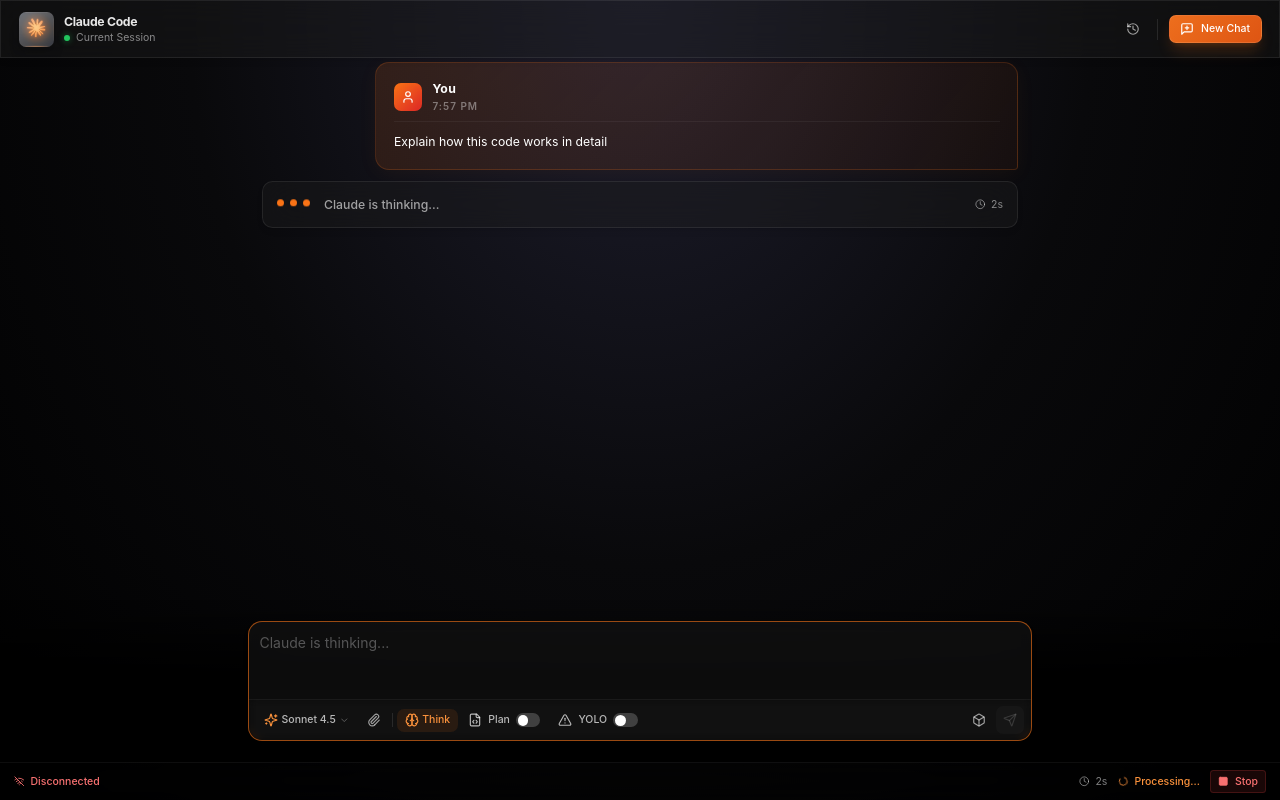
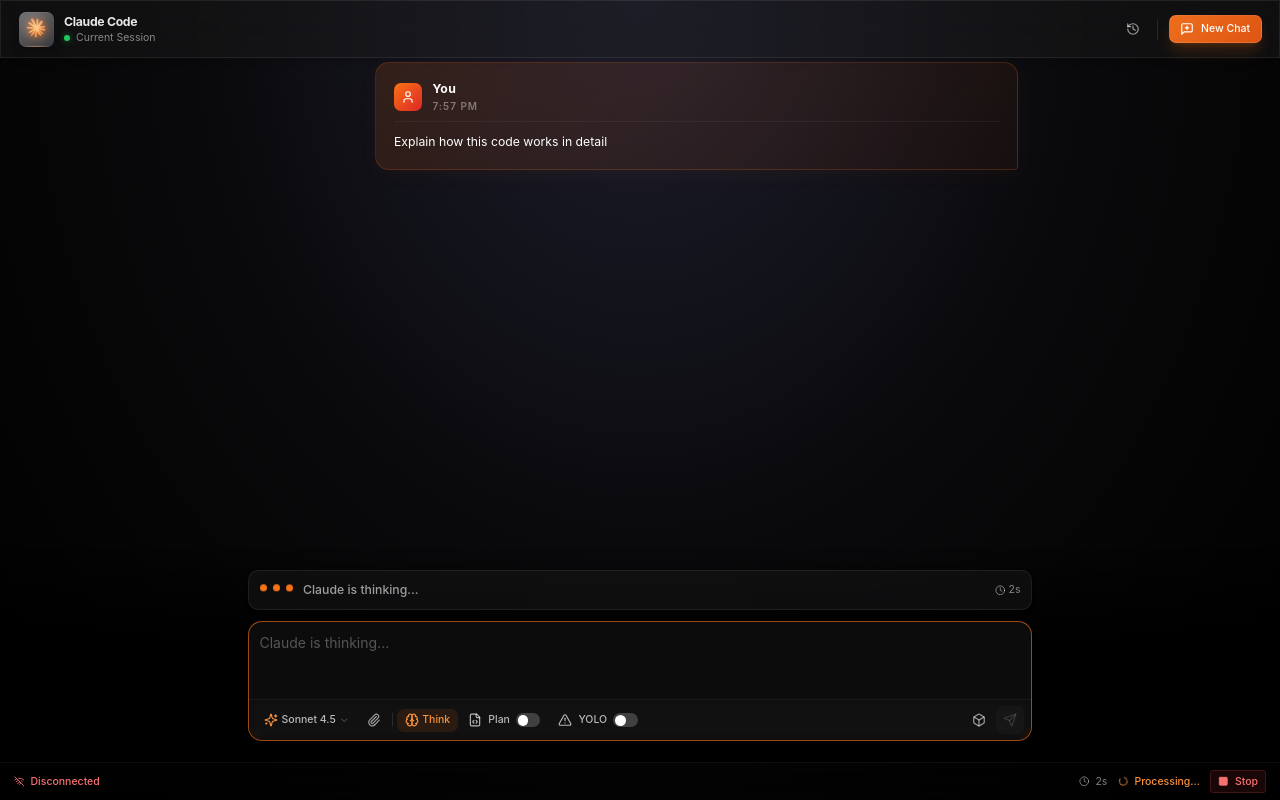
Before and after one commit to MaheshKok/claude-code-gui-vscode, a React app: page / in a window 1280 px wide. Both pictures are taken after a click on the button "Explain Code". Built offline with nearby package versions, Linux system fonts and the light colour scheme; the HTML template or start-up script is replaced by a standard one.

Commit message:
feat: Refactor JourneyTimeline and ChatContainer components to remove processing state handling; update types and hooks accordingly

```diff
--- a/src/webview/components/Chat/ChatContainer.tsx
+++ b/src/webview/components/Chat/ChatContainer.tsx
@@ -5,7 +5,7 @@
 import { JourneyTimeline } from "./JourneyTimeline";
 import type { TodoItem } from "../Tools";
 import { ThinkingIntensity } from "../../../shared/constants";
-import { formatDuration, formatTokenCount, formatCost } from "../../utils";
+import { formatDuration, formatTokenCount } from "../../utils";
 import { Clock, Zap, DollarSign } from "lucide-react";
 
 interface ChatContainerProps {
@@ -65,30 +65,37 @@
     const [savedStartTime, setSavedStartTime] = React.useState<number | null>(null);
 
     // Initialize local duration from localStorage
-    const [localDurationMs, setLocalDurationMs] = React.useState<number | null>(() => {
+    const [localDurationMs, setLocalDurationMs] = React.useState<number | null>(null);
+
+    // Track elapsed time while processing
+    const [elapsedMs, setElapsedMs] = React.useState(0);
+
+    // Reload duration when session changes or when sessionId becomes available
+    React.useEffect(() => {
         try {
             const saved = localStorage.getItem(DURATION_STORAGE_KEY);
-            return saved ? parseInt(saved, 10) : null;
+            // Reset to the saved value (or null if no saved value)
+            setLocalDurationMs(saved ? parseInt(saved, 10) : null);
         } catch {
-            return null;
+            setLocalDurationMs(null);
         }
-    });
+    }, [DURATION_STORAGE_KEY]);
 
-    // Track previous session to detect session changes
-    const prevSessionRef = React.useRef<string | null | undefined>(sessionId);
+    // Track elapsed time while processing
+    React.useEffect(() => {
+        if (!isProcessing || !requestStartTime) {
+            setElapsedMs(0);
+            return;
+        }
 
-    // Reload duration when session changes
-    React.useEffect(() => {
-        if (prevSessionRef.current !== sessionId) {
-            try {
-                const saved = localStorage.getItem(DURATION_STORAGE_KEY);
-                setLocalDurationMs(saved ? parseInt(saved, 10) : null);
-            } catch {
-                setLocalDurationMs(null);
-            }
-            prevSessionRef.current = sessionId;
-        }
-    }, [sessionId, DURATION_STORAGE_KEY]);
+        const tick = () => {
+            setElapsedMs(Date.now() - requestStartTime);
+        };
+
+        tick();
+        const interval = setInterval(tick, 200);
+        return () => clearInterval(interval);
+    }, [isProcessing, requestStartTime]);
 
     // When processing starts, save the start time
     React.useEffect(() => {
@@ -125,8 +132,6 @@
                     isProcessing={isProcessing}
                     showEmptyState={showEmptyState}
                     onAction={onSendMessage}
-                    requestStartTime={requestStartTime}
-                    totalTokens={totalTokens}
                 />
             </div>
 
@@ -138,7 +143,42 @@
                         </div>
                     )}
 
-                    {/* Stats below Tasks - positioned at bottom right */}
+                    {/* Processing indicator - below Tasks for consistency */}
+                    {isProcessing && (
+                        <div className="glass rounded-xl p-3 flex items-center justify-between mb-1">
+                            <div className="flex items-center gap-3">
+                                <div className="flex gap-1.5">
+                                    <div className="w-2 h-2 bg-orange-500 rounded-full animate-bounce [animation-delay:-0.3s]" />
+                                    <div className="w-2 h-2 bg-orange-500 rounded-full animate-bounce [animation-delay:-0.15s]" />
+                                    <div className="w-2 h-2 bg-orange-500 rounded-full animate-bounce" />
+                                </div>
+                                <span className="text-sm font-medium text-white/60">
+                                    Claude is thinking...
+                                </span>
+                            </div>
+                            <div className="flex items-center gap-3 text-xs text-white/50">
+                                {elapsedMs > 0 && (
+                                    <div className="flex items-center gap-1" title="Elapsed Time">
+                                        <Clock className="w-3 h-3" />
+                                        <span>{formatDuration(elapsedMs, { abbreviated: true })}</span>
+                                    </div>
+                                )}
+                                {totalTokens > 0 && (
+                                    <div className="flex items-center gap-1" title="Tokens">
+                                        <Zap className="w-3 h-3" />
+                                        <span>
+                                            {formatTokenCount(totalTokens, {
+                                                includeSuffix: true,
+                                                abbreviated: true,
+                                            })}
+                                        </span>
+                                    </div>
+                                )}
+                            </div>
+                        </div>
+                    )}
+
+                    {/* Stats below Tasks - positioned at bottom right (shown when not processing) */}
                     {showStats && (
                         <div className="flex justify-end mb-1">
                             <div className="flex items-center gap-3 text-xs text-white/40">
@@ -167,7 +207,7 @@
                                     <div className="flex items-center gap-1" title="Session Cost">
                                         <DollarSign className="w-3 h-3" />
                                         <span>
-                                            {formatCost(sessionCostUsd, { showFreeForZero: false })}
+                                            {sessionCostUsd.toFixed(2)}
                                         </span>
                                     </div>
                                 )}
--- a/src/webview/components/Chat/JourneyTimeline/JourneyTimeline.tsx
+++ b/src/webview/components/Chat/JourneyTimeline/JourneyTimeline.tsx
@@ -14,8 +14,6 @@
 import { ToolStep } from "./ToolStep";
 import { PlanGroup } from "./PlanGroup";
 import { getGroupStatus } from "./utils";
-import { formatDuration, formatTokenCount } from "../../../utils";
-import { Clock, Zap } from "lucide-react";
 import type {
     TimelineItem,
     TimelineItemTool,
@@ -151,13 +149,10 @@
     isProcessing,
     showEmptyState = true,
     onAction,
-    requestStartTime,
-    totalTokens = 0,
 }) => {
     const [collapsedPlans, setCollapsedPlans] = useState<Record<string, boolean>>({});
     const [collapsedSteps, setCollapsedSteps] = useState<Record<string, boolean>>({});
     const [copiedPlanId, setCopiedPlanId] = useState<string | null>(null);
-    const [elapsedMs, setElapsedMs] = useState(0);
     const bottomRef = useRef<HTMLDivElement>(null);
 
     const items = useMemo<TimelineItem[]>(() => buildTimelineItems(messages), [messages]);
@@ -169,22 +164,6 @@
         }
         return null;
     }, [messages]);
-
-    // Track elapsed time while processing
-    useEffect(() => {
-        if (!isProcessing || !requestStartTime) {
-            setElapsedMs(0);
-            return;
-        }
-
-        const tick = () => {
-            setElapsedMs(Date.now() - requestStartTime);
-        };
-
-        tick();
-        const interval = setInterval(tick, 200);
-        return () => clearInterval(interval);
-    }, [isProcessing, requestStartTime]);
 
     useEffect(() => {
         if (bottomRef.current) {
@@ -266,43 +245,6 @@
                 );
             })}
 
-            {/* Processing indicator with time elapsed and tokens */}
-            {isProcessing && (
-                <div className="glass rounded-xl p-4 flex items-center justify-between">
-                    <div className="flex items-center gap-4">
-                        <div className="flex gap-1.5">
-                            <div className="w-2 h-2 bg-orange-500 rounded-full animate-bounce [animation-delay:-0.3s]" />
-                            <div className="w-2 h-2 bg-orange-500 rounded-full animate-bounce [animation-delay:-0.15s]" />
-                            <div className="w-2 h-2 bg-orange-500 rounded-full animate-bounce" />
-                        </div>
-                        <span className="text-sm font-medium text-white/60">
-                            Claude is thinking...
-                        </span>
-                    </div>
-
-                    {/* Processing stats */}
-                    <div className="flex items-center gap-3 text-xs text-white/50">
-                        {elapsedMs > 0 && (
-                            <div className="flex items-center gap-1.5" title="Elapsed Time">
-                                <Clock className="w-3 h-3" />
-                                <span>{formatDuration(elapsedMs, { abbreviated: true })}</span>
-                            </div>
-                        )}
-                        {totalTokens > 0 && (
-                            <div className="flex items-center gap-1.5" title="Tokens">
-                                <Zap className="w-3 h-3" />
-                                <span>
-                                    {formatTokenCount(totalTokens, {
-                                        includeSuffix: true,
-                                        abbreviated: true,
-                                    })}
-                                </span>
-                            </div>
-                        )}
-                    </div>
-                </div>
-            )}
-
             <div ref={bottomRef} className="h-4" />
         </div>
     );
--- a/src/webview/components/Chat/JourneyTimeline/types.ts
+++ b/src/webview/components/Chat/JourneyTimeline/types.ts
@@ -51,11 +51,6 @@
     isProcessing: boolean;
     showEmptyState?: boolean;
     onAction?: (prompt: string) => void;
-    // Processing stats
-    requestStartTime?: number | null;
-    totalTokens?: number;
-    sessionCostUsd?: number;
-    lastDurationMs?: number | null;
 }
 
 /**
--- a/src/webview/hooks/useMessageHandlers.ts
+++ b/src/webview/hooks/useMessageHandlers.ts
@@ -70,6 +70,7 @@
     const stopRequestTiming = useChatStore((s) => s.stopRequestTiming);
     const hydrateConversation = useChatStore((s) => s.hydrateConversation);
     const costs = useChatStore((s) => s.costs);
+    const sessionId = useChatStore((s) => s.sessionId);
 
     const loadFromVSCode = useSettingsStore((s) => s.loadFromVSCode);
 
@@ -297,8 +298,17 @@
                         ? data.totalCost
                         : costs.sessionCostUsd + data.totalCostUsd;
                 updateSessionCost(sessionCost);
-                if (typeof data.durationMs === "number") {
+                if (typeof data.durationMs === "number" && data.durationMs > 0) {
                     setLastDurationMs(data.durationMs);
+                    // Persist duration to localStorage for retrieval after navigation
+                    try {
+                        const storageKey = sessionId
+                            ? `claude-code-gui-duration-${sessionId}`
+                            : "claude-code-gui-duration-global";
+                        localStorage.setItem(storageKey, data.durationMs.toString());
+                    } catch {
+                        // Ignore localStorage errors
+                    }
                 }
                 if (typeof data.requestCount === "number") {
                     setRequestCount(data.requestCount);
@@ -535,6 +545,7 @@
         setActiveConversationId,
         activeConversationId,
         costs.sessionCostUsd,
+        sessionId,
     ]);
 
     return {
```
Also changed, not shown: 1 other file (tests, documents, lock files or other folders).
